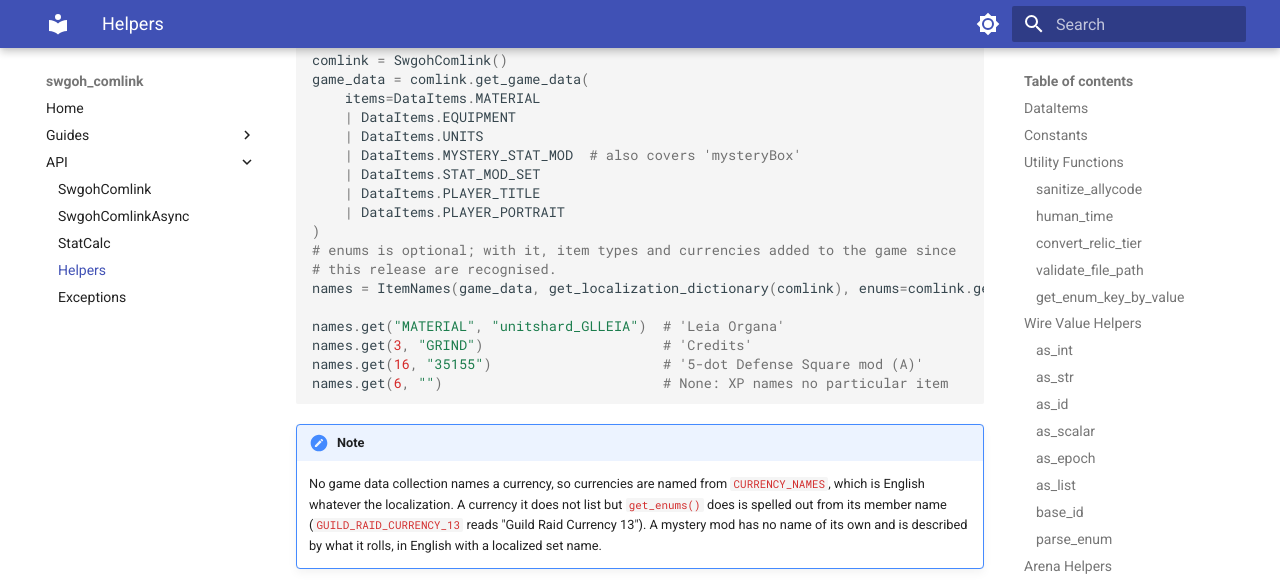
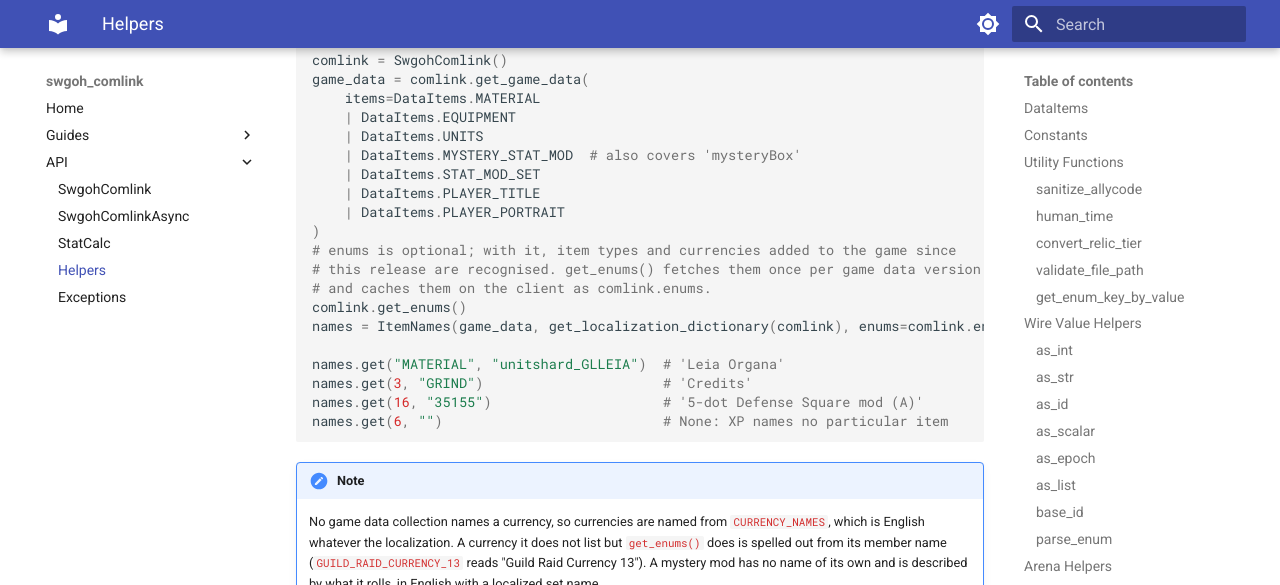
Before and after one commit to swgoh-utils/comlink-python, an MkDocs documentation site: the page built from docs/api/helpers.md, in a window 1280 px wide and 900 px high, scrolled down 12414 px, cut to the strip 0-585 px from the top of the window. Built offline with MkDocs 1.6.1 and Material for MkDocs 9.7.7, drawn with Linux system fonts in a browser that asks for light colours; the version menu is left out.

Commit message:
docs(helpers): pass the client's cached enums to ItemNames in examples
The examples now call get_enums() once and pass comlink.enums, the copy
the client caches per game data version. comlink.enums comes from
feat/cached-enums, so that branch needs to merge first.

Co-Authored-By: Claude Opus 5.5 <noreply@anthropic.com>

```diff
--- a/docs/api/helpers.md
+++ b/docs/api/helpers.md
@@ -545,8 +545,10 @@ game_data = comlink.get_game_data(
     | DataItems.PLAYER_PORTRAIT
 )
 # enums is optional; with it, item types and currencies added to the game since
-# this release are recognised.
-names = ItemNames(game_data, get_localization_dictionary(comlink), enums=comlink.get_enums())
+# this release are recognised. get_enums() fetches them once per game data version
+# and caches them on the client as comlink.enums.
+comlink.get_enums()
+names = ItemNames(game_data, get_localization_dictionary(comlink), enums=comlink.enums)
 
 names.get("MATERIAL", "unitshard_GLLEIA")  # 'Leia Organa'
 names.get(3, "GRIND")                      # 'Credits'
```
Also changed, not shown: 1 other file.
